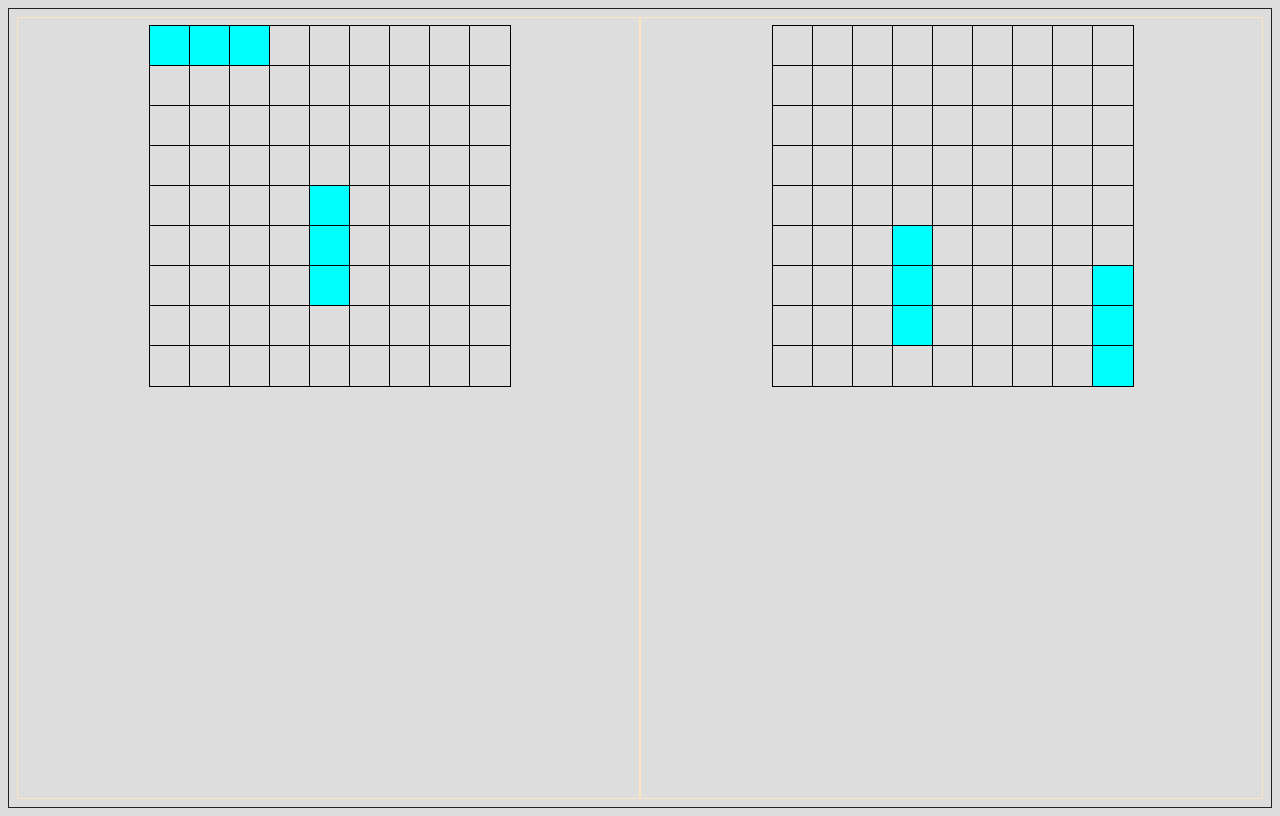
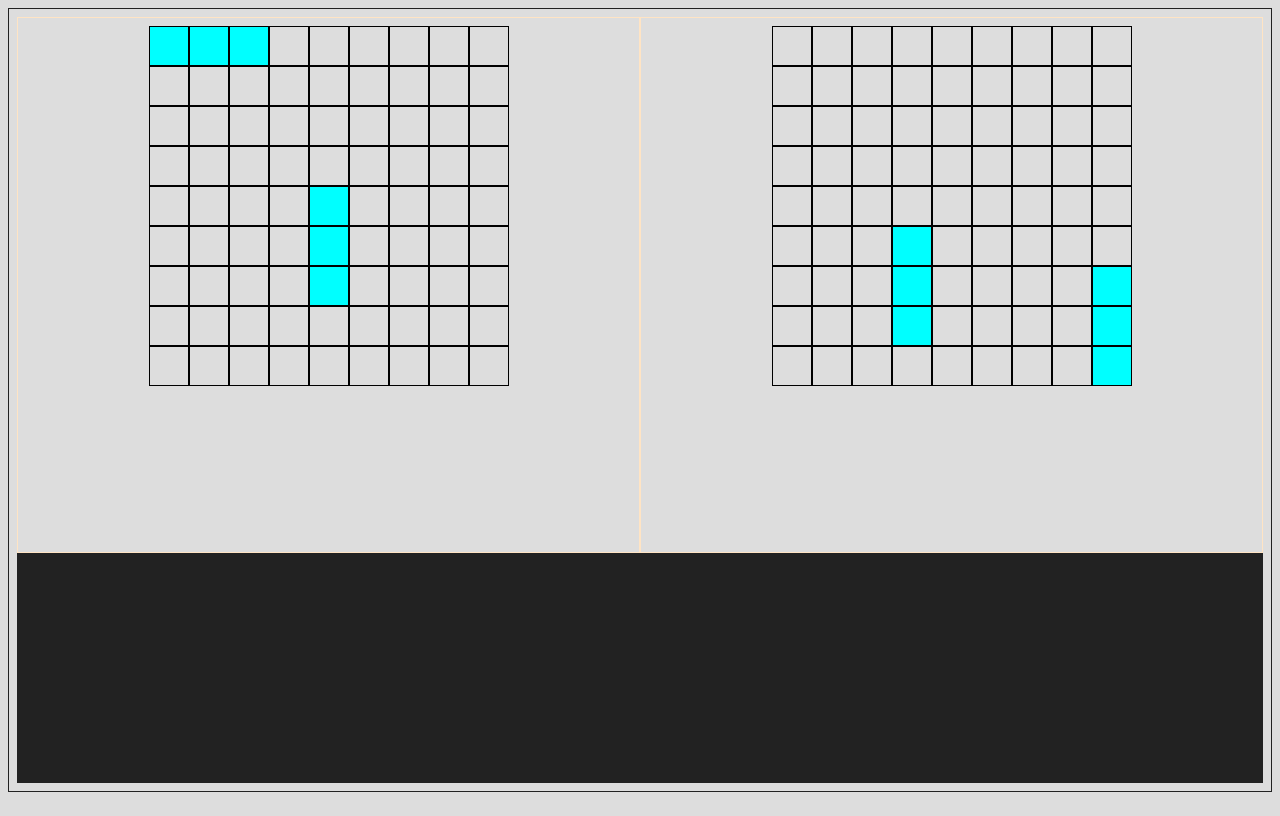
Before and after one commit to NabilHadi/battleship, a website built with webpack: page src/index.html in a window 1280 px wide. Built offline with nearby package versions, Linux system fonts and the light colour scheme.

Commit message:
added output msg div

```diff
--- a/src/index.html
+++ b/src/index.html
@@ -15,6 +15,7 @@
       </div>
       <div id="second-player-container" class="player-container">
       </div>
+      <div class="output-msg"></div>
     </div>
   </div>
 </body>
--- a/src/styles/style.css
+++ b/src/styles/style.css
@@ -1,6 +1,7 @@
 * {
   margin: 0;
   padding: 0;
+  box-sizing: border-box;
   background-color: #ddd;
   color: #222;
 }
@@ -20,6 +21,7 @@ body {
   padding: 8px;
   display: grid;
   grid-template-columns: repeat(2, 1fr);
+  grid-template-rows: 1fr 30%;
 }
 
 .player-container {
@@ -29,7 +31,14 @@ body {
   padding: 8px;
 }
 
+.output-msg {
+  background-color: #222;
+  color: wheat;
+  grid-column: span 2;
+}
+
 .player-container .board {
+  flex: 1;
   display: grid;
   grid-template-columns: repeat(9, 40px);
   grid-template-rows: repeat(9, 40px);
```
